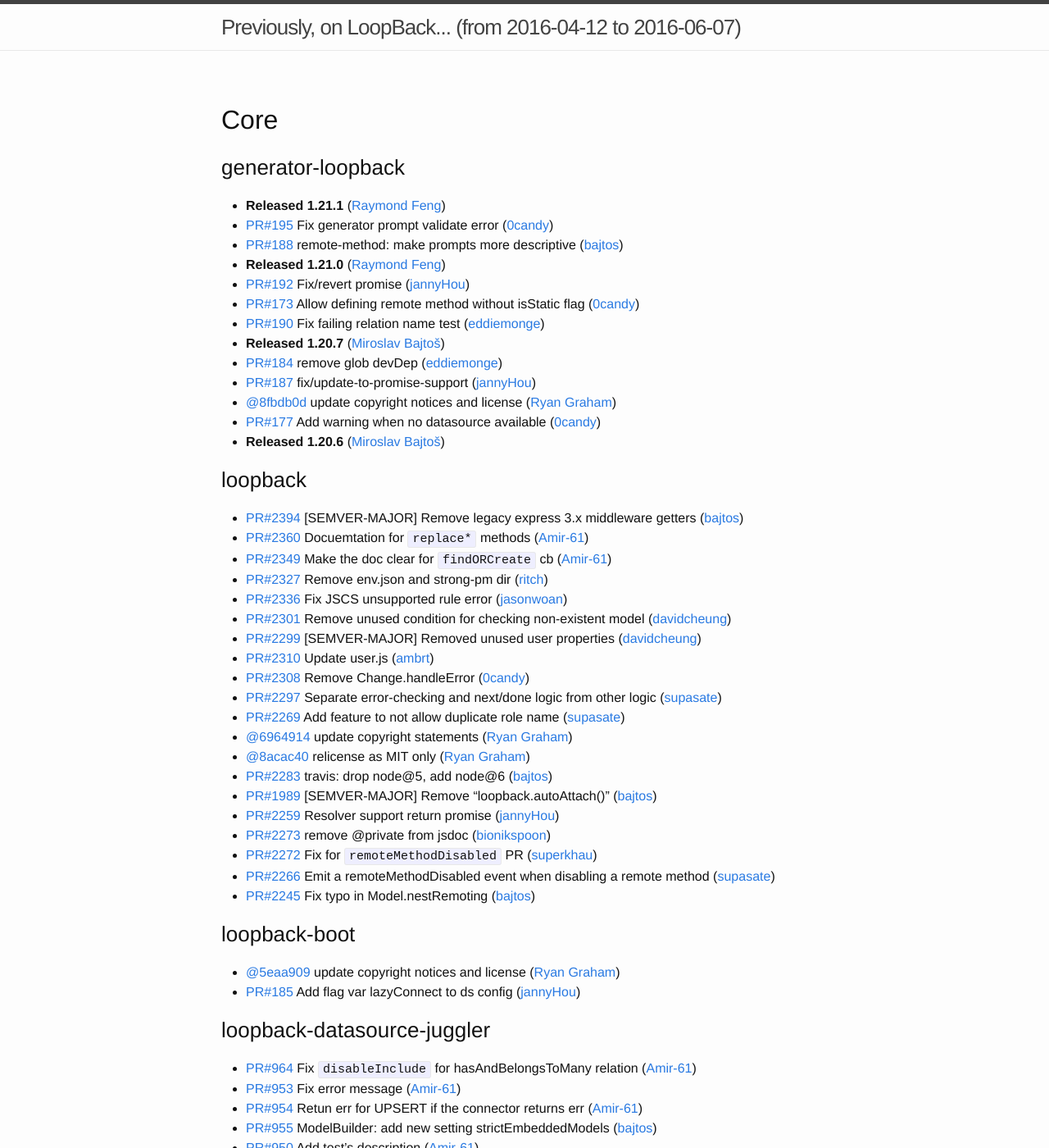
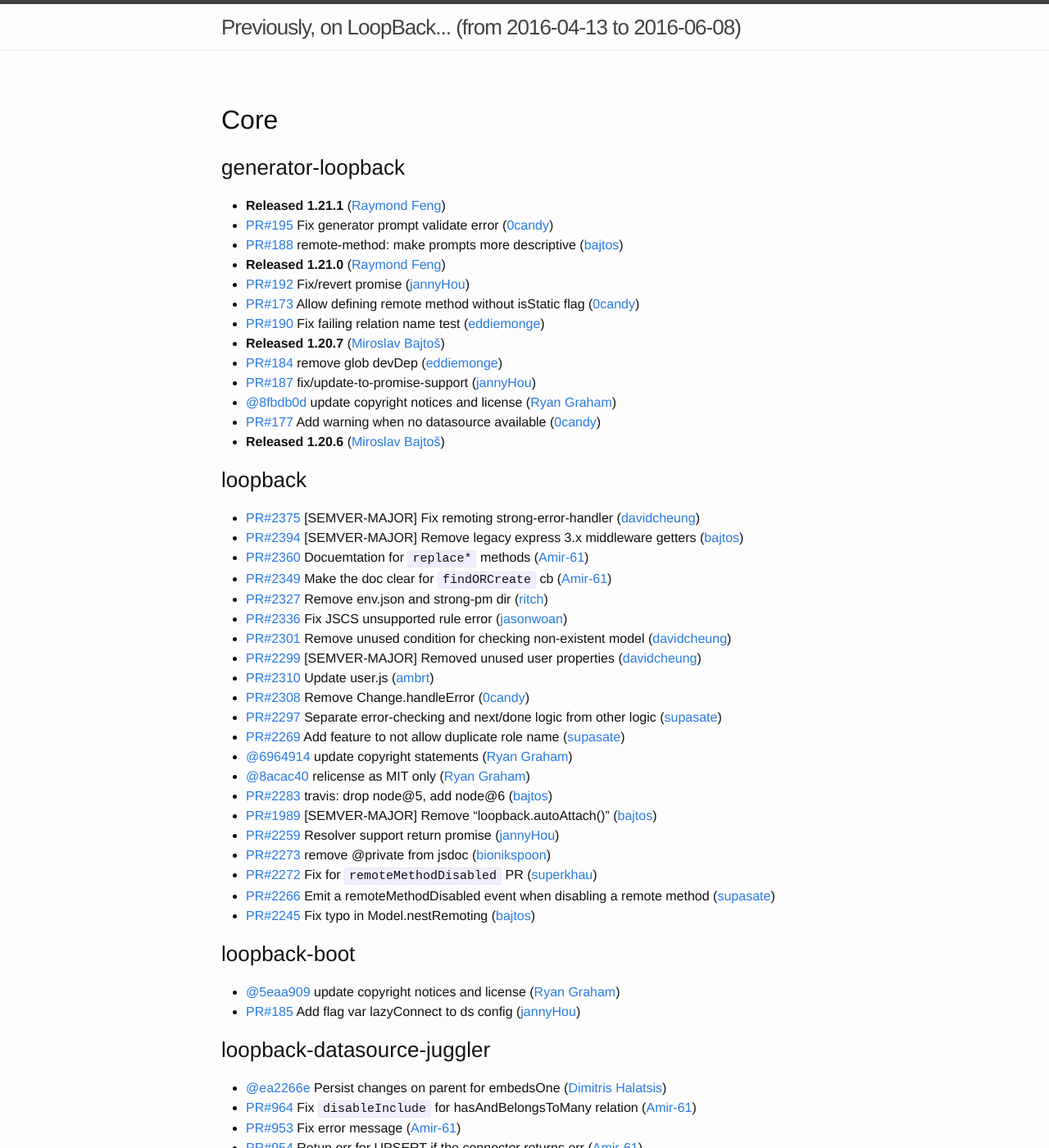
Before and after one commit to strongloop/loopback, a Jekyll site: the page built from index.md, in a window 1280 px wide and 1400 px high. Shown: the whole window at 82% size. Built offline with Jekyll 4.4.1, drawn with Linux system fonts in a browser that asks for light colours; some of the changed text lies outside the part shown.

Commit message:
Update changelog

```diff
--- a/index.md
+++ b/index.md
@@ -1,6 +1,6 @@
 ---
 layout: page
-since: (from 2016-04-12 to 2016-06-07)
+since: (from 2016-04-13 to 2016-06-08)
 ---
 
 ## Core
@@ -22,6 +22,7 @@
 
 
 ### loopback
+ * [PR#2375](https://github.com/strongloop/loopback/pull/2375) [SEMVER-MAJOR] Fix remoting strong-error-handler ([davidcheung](https://github.com/davidcheung))
  * [PR#2394](https://github.com/strongloop/loopback/pull/2394) [SEMVER-MAJOR] Remove legacy express 3.x middleware getters ([bajtos](https://github.com/bajtos))
  * [PR#2360](https://github.com/strongloop/loopback/pull/2360) Docuemtation for `replace*` methods ([Amir-61](https://github.com/Amir-61))
  * [PR#2349](https://github.com/strongloop/loopback/pull/2349) Make the doc clear for `findORCreate` cb ([Amir-61](https://github.com/Amir-61))
@@ -50,6 +51,7 @@
 
 
 ### loopback-datasource-juggler
+ * [@ea2266e](https://github.com/strongloop/loopback-datasource-juggler/commit/ea2266e453220208b204d3817a866ea7f0b42410) Persist changes on parent for embedsOne ([Dimitris Halatsis](https://github.com/mitsos1os))
  * [PR#964](https://github.com/strongloop/loopback-datasource-juggler/pull/964) Fix `disableInclude` for hasAndBelongsToMany relation ([Amir-61](https://github.com/Amir-61))
  * [PR#953](https://github.com/strongloop/loopback-datasource-juggler/pull/953) Fix error message ([Amir-61](https://github.com/Amir-61))
  * [PR#954](https://github.com/strongloop/loopback-datasource-juggler/pull/954) Retun err for UPSERT if the connector returns err ([Amir-61](https://github.com/Amir-61))
@@ -86,6 +88,7 @@
 
 
 ### strong-remoting
+ * [PR#302](https://github.com/strongloop/strong-remoting/pull/302) [SEMVER-MAJOR] Implement strong error handler for rest-adapter ([davidcheung](https://github.com/davidcheung))
  * [PR#305](https://github.com/strongloop/strong-remoting/pull/305) Implement getEndpoints ([Amir-61](https://github.com/Amir-61))
  * [PR#303](https://github.com/strongloop/strong-remoting/pull/303) travis: add v4 and v6, drop io.js ([bajtos](https://github.com/bajtos))
  * [@aa391d2](https://github.com/strongloop/strong-remoting/commit/aa391d2e65460196ae2a59493f9dd4844622f35d) update copyright notices ([Ryan Graham](https://github.com/rmg))
```
